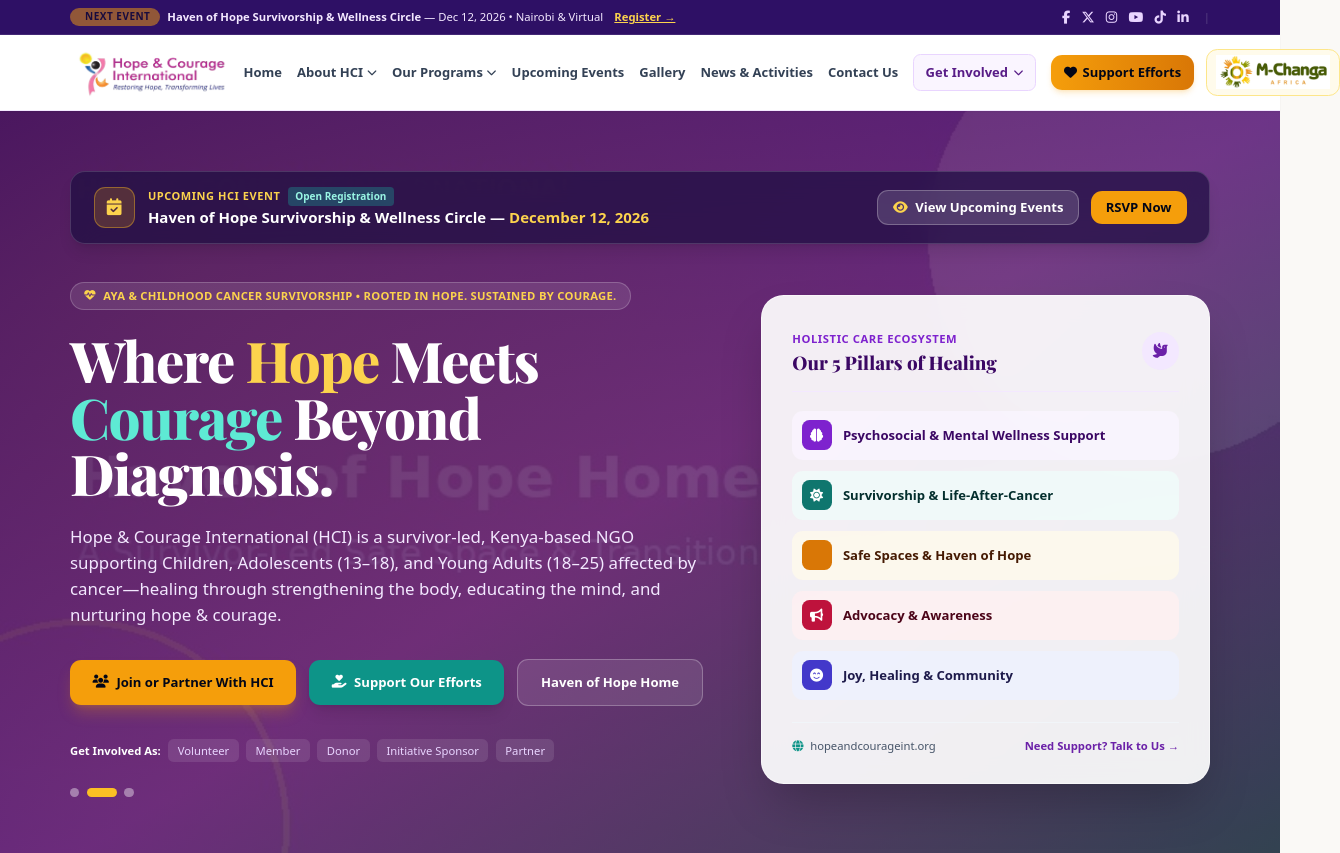
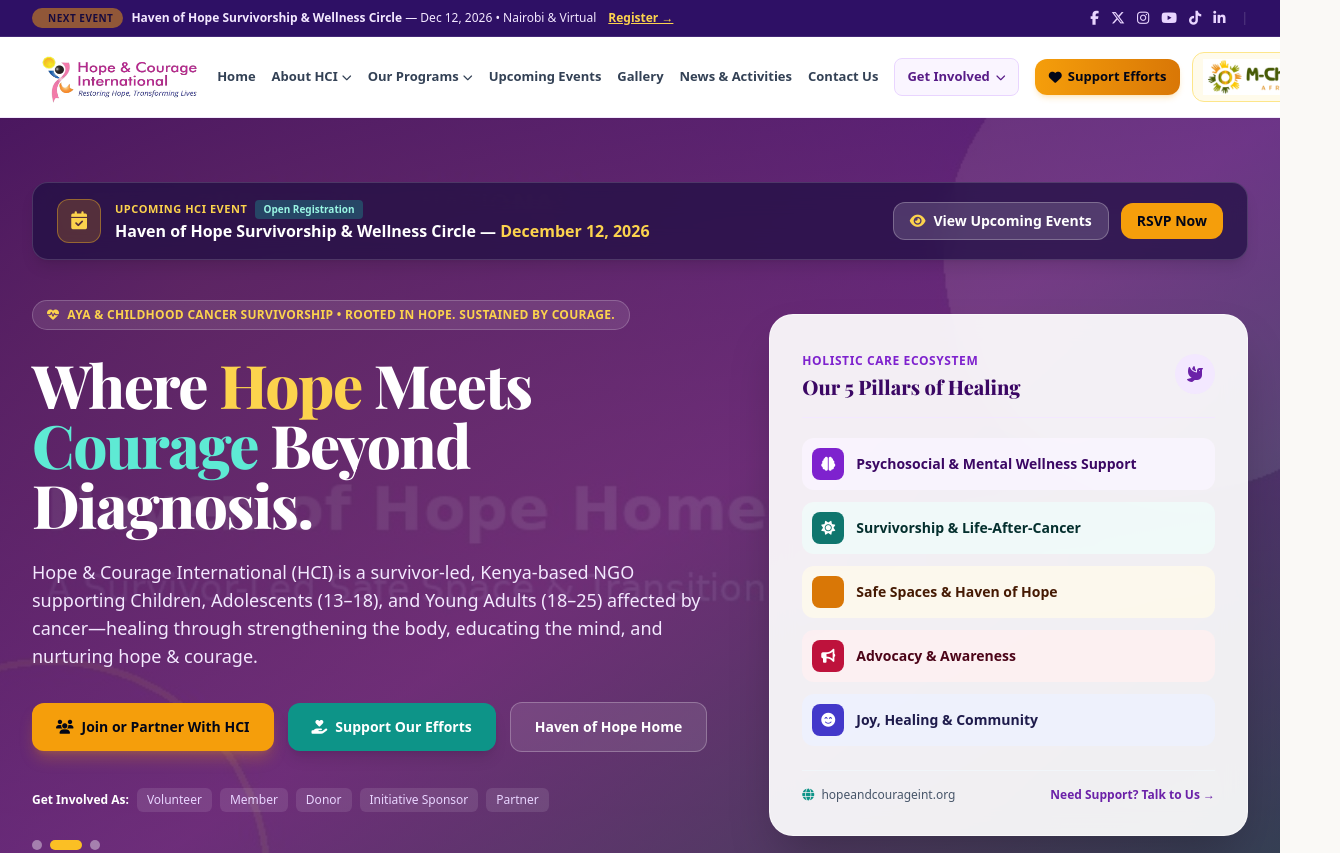
Before and after one commit to Anointed-rgb/hci_web, a plain HTML site: page index.html in a window 1280 px wide. Shown: the top 853 px of the page, 1340 px wide, since content can reach past the window. Drawn offline with nearby package versions, Linux system fonts and the light colour scheme; some icons are missing; a web font is replaced by a local one.

Commit message:
Fix left margin and hero alignment

```diff
--- a/css/styles.css
+++ b/css/styles.css
@@ -1,3 +1,8 @@
+* {
+  margin: 0;
+  padding: 0;
+  box-sizing: border-box;
+}
 /* Custom Styles & Animations for Hope and Courage International (HCI) */
 
 :root {
@@ -9,10 +14,26 @@
     --hci-cream: #FAF9F6;       /* Soft Warm Canvas */
 }
 
-html {
-    font-size:15px;
-    scroll-behavior: smooth;
-    font-family: 'Plus Jakarta Sans', -apple-system, BlinkMacSystemFont, sans-serif;
+/* Add this at the top of your CSS file to prevent horizontal overflow */
+html, body {
+  margin: 0;
+  padding: 0;
+  width: 100%;
+  overflow-x: hidden; /* Prevents elements from spilling off the right edge */
+  box-sizing: border-box;
+}
+*, *::before, *::after {
+  box-sizing: inherit;
+}
+
+/* Update your main hero and banner wrapper */
+.hero-container, .event-banner {
+  width: 100%;
+  max-width: 1200px; /* Keeps content neatly aligned with your top navbar */
+  margin-left: auto;
+  margin-right: auto;
+  padding-left: 24px; /* Adjust this number to control the exact left spacing */
+  padding-right: 24px;
 }
 
 h1, h2, h3, .font-serif-display {
```
